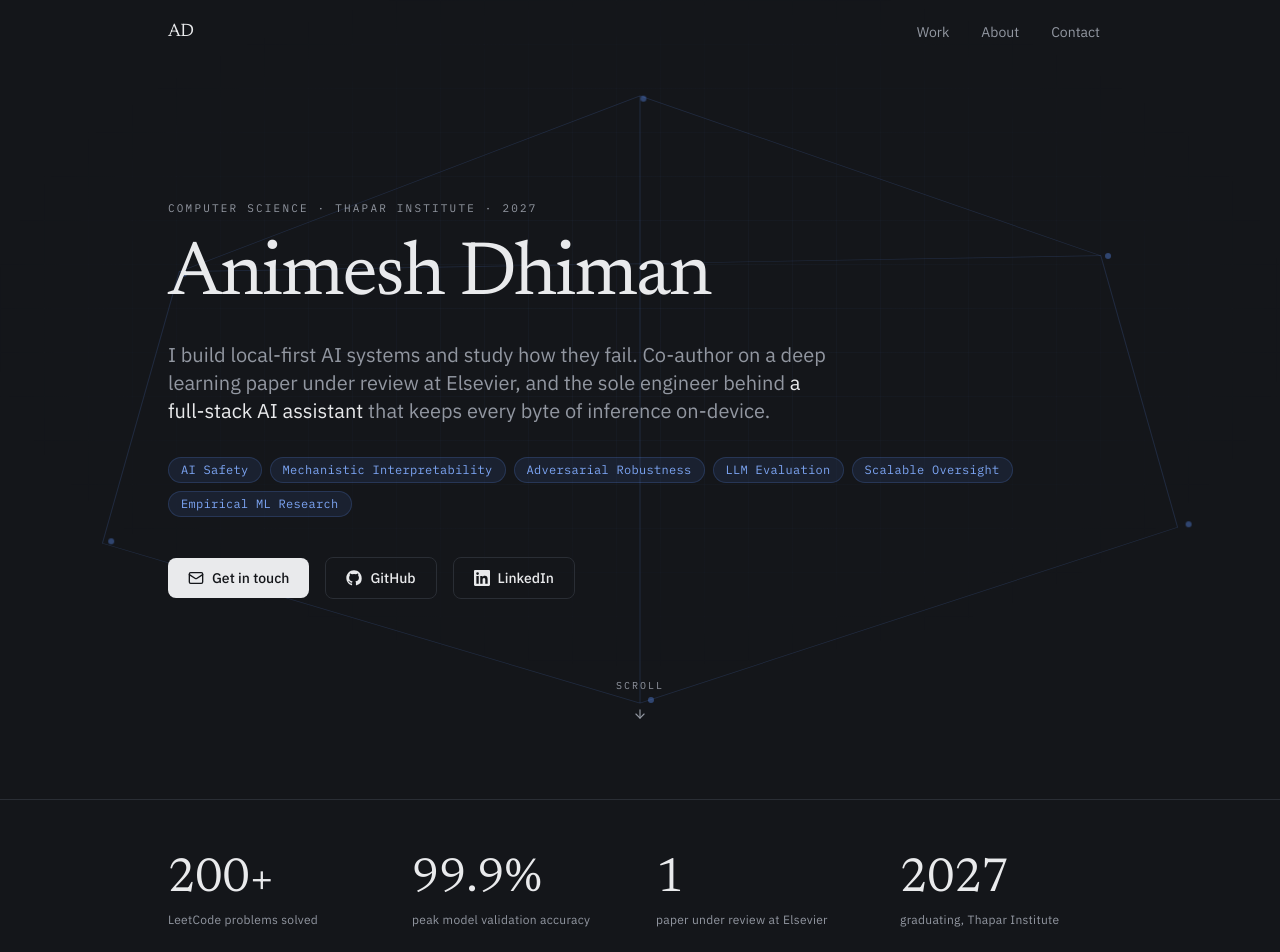
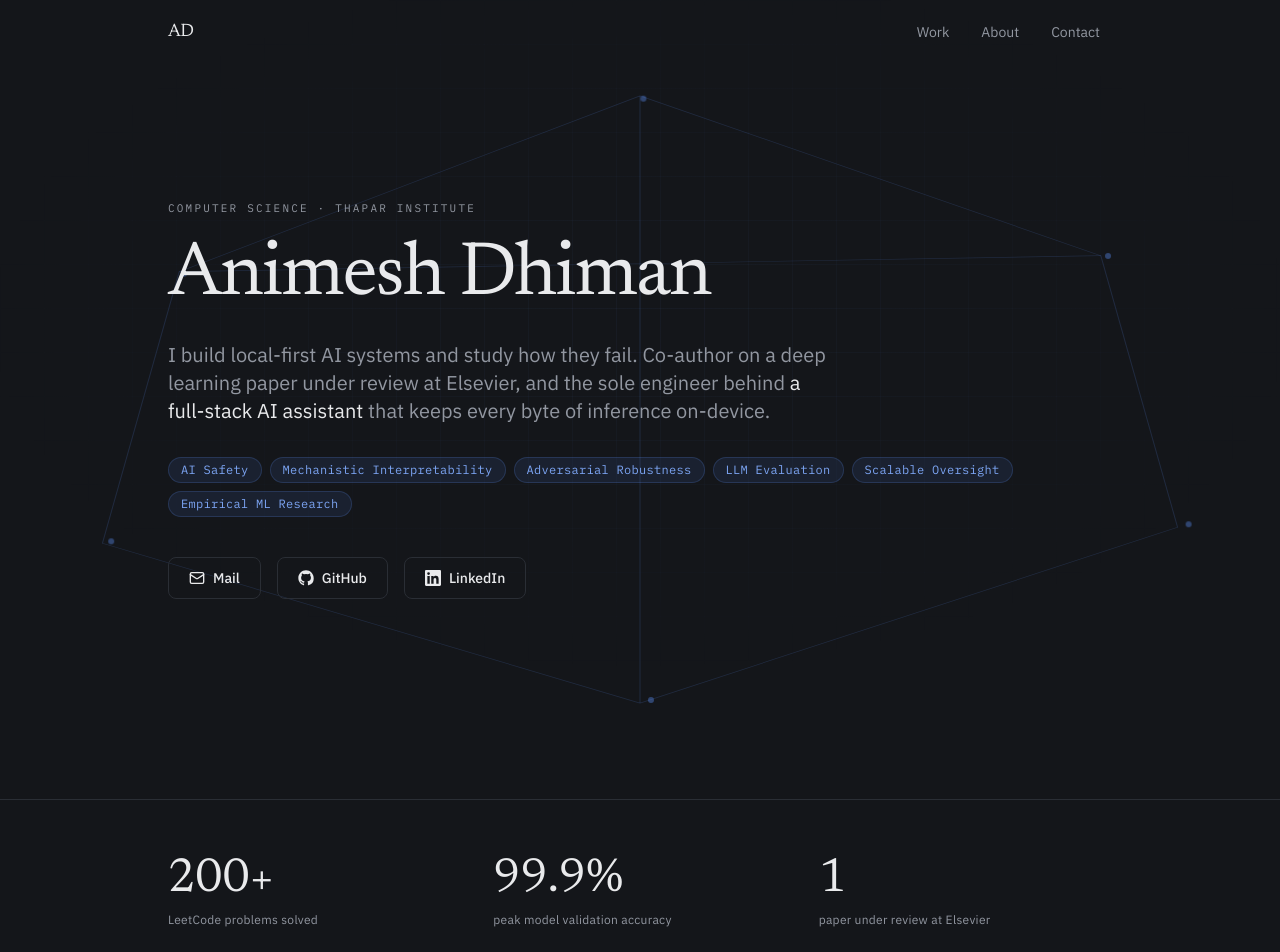
Before and after one commit to animesh8787/animesh-portfolio, a React (Vite) app: page / in a window 1280 px wide. Shown: the top 952 px of the page. Built offline with nearby package versions, Linux system fonts and the light colour scheme.

Commit message:
Redesign contact section, update email, sitewide polish

```diff
--- a/src/components/Contact.tsx
+++ b/src/components/Contact.tsx
@@ -1,12 +1,10 @@
 import { motion } from "framer-motion";
-import { ArrowUp, Check, Copy, Mail, MapPin } from "lucide-react";
+import { ArrowUp, Mail, MapPin } from "lucide-react";
 import { GithubIcon, LinkedinIcon } from "./BrandIcons";
-import { useCopyToClipboard } from "../hooks/useCopyToClipboard";
 import { contact } from "../data/content";
 import { EASE } from "../lib/motion";
 
 export default function Contact() {
-  const { copied, copy } = useCopyToClipboard();
   const scrollToTop = () => window.scrollTo({ top: 0, behavior: "smooth" });
 
   return (
@@ -23,7 +21,8 @@ export default function Contact() {
             <span className="text-signal">◆</span> Connect
           </p>
           <p className="text-sm text-muted max-w-sm sm:text-right leading-relaxed">
-            Open to research roles, ML engineering, and anything safety-adjacent.
+            Looking for opportunities to build meaningful software, learn continuously, and
+            grow alongside exceptional teams.
           </p>
         </motion.div>
 
@@ -50,32 +49,18 @@ export default function Contact() {
               </div>
             </a>
 
-            <div className="p-6">
+            <a
+              href={`mailto:${contact.email}`}
+              className="group p-6 transition-colors duration-300 ease-premium hover:bg-surface2 active:bg-surface2"
+            >
               <p className="section-eyebrow mb-3">Email</p>
-              <div className="flex items-center justify-between gap-3">
-                <a
-                  href={`mailto:${contact.email}`}
-                  className="flex items-center gap-2.5 text-base sm:text-lg min-w-0 flex-1 text-ink hover:text-signal-bright active:text-signal-bright transition-colors duration-300"
-                >
-                  <Mail className="w-4 h-4 text-signal-bright shrink-0" />
-                  <span className="truncate min-w-0 flex-1" title={contact.email}>
-                    {contact.email}
-                  </span>
-                </a>
-                <button
-                  type="button"
-                  onClick={() => copy(contact.email)}
-                  aria-label="Copy email address"
-                  className="shrink-0 text-muted hover:text-signal-bright active:scale-90 transition-all duration-300 p-2 -m-2"
-                >
-                  {copied ? (
-                    <Check className="w-4 h-4 text-sage-bright" />
-                  ) : (
-                    <Copy className="w-4 h-4" />
-                  )}
-                </button>
+              <div className="flex items-center gap-2.5 text-base sm:text-lg min-w-0">
+                <Mail className="w-4 h-4 text-signal-bright shrink-0" />
+                <span className="text-ink truncate group-hover:text-signal-bright transition-colors duration-300">
+                  Mail
+                </span>
               </div>
-            </div>
+            </a>
 
             <a
               href={contact.github}
@@ -101,11 +86,12 @@ export default function Contact() {
           <button
             type="button"
             onClick={scrollToTop}
-            className="flex items-center gap-1.5 hover:text-ink active:text-ink transition-colors duration-300 py-2 px-1 -mx-1"
+            className="group flex items-center gap-1.5 hover:text-ink active:text-ink transition-colors duration-300 py-2 px-1 -mx-1"
           >
-            Back to top <ArrowUp className="w-3.5 h-3.5" />
+            Back to top
+            <ArrowUp className="w-3.5 h-3.5 transition-transform duration-300 ease-premium group-hover:-translate-y-0.5" />
           </button>
-          <span>© {new Date().getFullYear()} Animesh Dhiman</span>
+          <span>Designed &amp; Built by Animesh Dhiman</span>
         </div>
       </div>
     </footer>
--- a/src/components/Hero.tsx
+++ b/src/components/Hero.tsx
@@ -1,11 +1,11 @@
 import { useRef, useState } from "react";
 import { motion } from "framer-motion";
-import { ArrowDown, Mail } from "lucide-react";
+import { Mail } from "lucide-react";
 import { GithubIcon, LinkedinIcon } from "./BrandIcons";
 import PillButton from "./ui/PillButton";
 import NodeGraph from "./ui/NodeGraph";
 import { interests, contact } from "../data/content";
-import { EASE, staggerContainer, fadeUp } from "../lib/motion";
+import { staggerContainer, fadeUp } from "../lib/motion";
 
 export default function Hero() {
   const headerRef = useRef<HTMLElement>(null);
@@ -35,7 +35,7 @@ export default function Hero() {
       <div className="relative max-w-5xl mx-auto px-6 md:px-10 py-32 w-full">
         <motion.div variants={staggerContainer(0.12, 0.05)} initial="hidden" animate="show">
           <motion.p variants={fadeUp} className="section-eyebrow mb-5">
-            Computer Science · Thapar Institute · 2027
+            Computer Science · Thapar Institute
           </motion.p>
           <motion.h1
             variants={fadeUp}
@@ -64,8 +64,8 @@ export default function Hero() {
           </motion.div>
 
           <motion.div variants={fadeUp} className="flex flex-wrap items-center gap-4">
-            <PillButton href="#contact" variant="solid" icon={<Mail className="w-4 h-4" />}>
-              Get in touch
+            <PillButton href={`mailto:${contact.email}`} icon={<Mail className="w-4 h-4" />}>
+              Mail
             </PillButton>
             <PillButton href={contact.github} icon={<GithubIcon className="w-4 h-4" />} external>
               GitHub
@@ -75,17 +75,6 @@ export default function Hero() {
             </PillButton>
           </motion.div>
         </motion.div>
-
-        <motion.a
-          href="#work"
-          initial={{ opacity: 0 }}
-          animate={{ opacity: 1 }}
-          transition={{ delay: 1, duration: 0.6, ease: EASE }}
-          className="absolute bottom-0 left-1/2 -translate-x-1/2 flex flex-col items-center gap-2 text-muted hover:text-ink transition-colors duration-300 py-3 px-2"
-        >
-          <span className="font-mono text-[10px] tracking-[0.2em] uppercase">Scroll</span>
-          <ArrowDown className="w-3.5 h-3.5 animate-floatSoft" />
-        </motion.a>
       </div>
     </header>
   );
--- a/src/components/Stats.tsx
+++ b/src/components/Stats.tsx
@@ -26,7 +26,7 @@ function StatItem({ value, label, delay }: { value: string; label: string; delay
 export default function Stats() {
   return (
     <section className="border-b border-hairline">
-      <div className="max-w-5xl mx-auto px-6 md:px-10 py-14 grid grid-cols-2 md:grid-cols-4 gap-8">
+      <div className="max-w-5xl mx-auto px-6 md:px-10 py-14 grid grid-cols-3 gap-6 md:gap-8">
         {stats.map((s, i) => (
           <StatItem key={s.label} value={s.value} label={s.label} delay={i * 0.08} />
         ))}
--- a/src/data/content.ts
+++ b/src/data/content.ts
@@ -161,7 +161,6 @@ export const stats = [
   { value: "200+", label: "LeetCode problems solved" },
   { value: "99.9%", label: "peak model validation accuracy" },
   { value: "1", label: "paper under review at Elsevier" },
-  { value: "2027", label: "graduating, Thapar Institute" },
 ];
 
 export const contact = {
```
Also changed, not shown: src/components/OtherProjects.tsx (line endings or trailing spaces).
